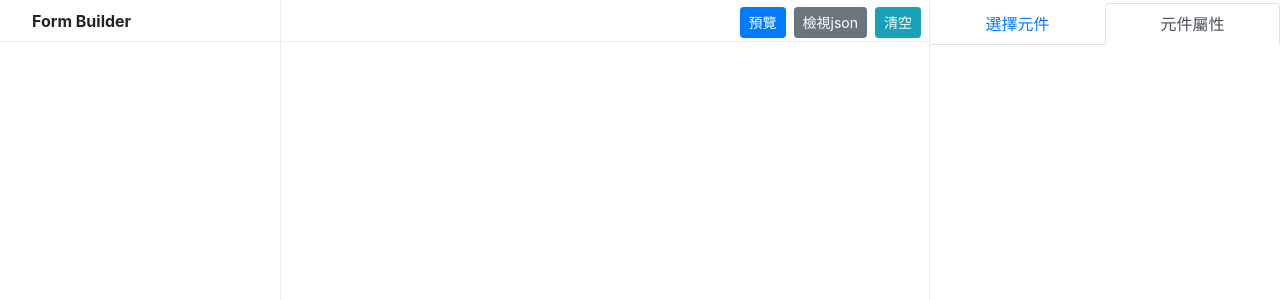
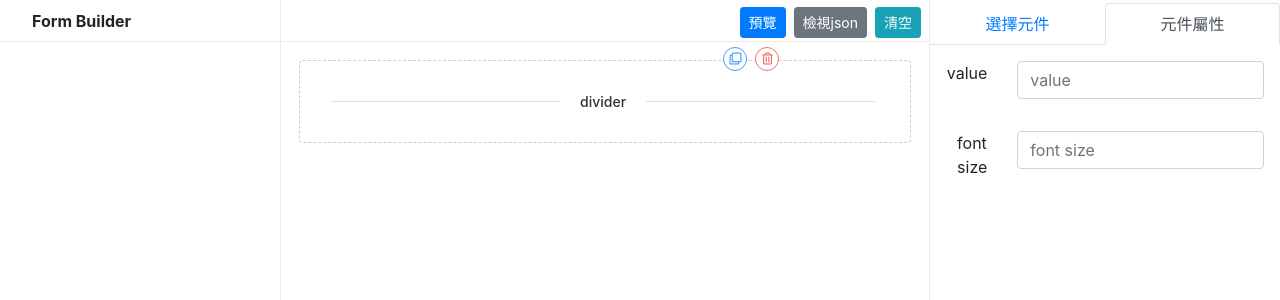
Before and after one commit to 7070587/farm-vue, a Vue app: page /w-home in a window 1280 px wide. Both pictures are taken after a click on the tab "元件屬性". Shown: the top 300 px of the page. Built offline with nearby package versions, Linux system fonts and the light colour scheme.

Commit message:
Add | divider.vue, divider-setting.vue

```diff
--- /dev/null
+++ b/src/components/form-builders/elements/divider/divider-setting.vue
@@ -0,0 +1,98 @@
+<template>
+    <div>
+
+        <b-row class="setting--row">
+            <b-col cols="2">
+                <div class="d-flex flex-column justify-content-start align-items-end w-100 h-100"> value </div>
+            </b-col>
+
+            <b-col cols="10">
+                <b-form-input placeholder="value"></b-form-input>
+            </b-col>
+        </b-row>
+
+        <b-row class="setting--row">
+            <b-col cols="2">
+                <div class="d-flex flex-column justify-content-start align-items-end w-100 h-100"> font size </div>
+            </b-col>
+
+            <b-col cols="10">
+                <b-form-input
+                    placeholder="font size"
+                    type="number"
+                    min="1"
+                ></b-form-input>
+            </b-col>
+        </b-row>
+    </div>
+
+</template>
+
+<script lang="ts">
+//#region Import
+//#region Vue
+import { Vue, Component } from 'vue-property-decorator';
+//#endregion
+
+//#region Module
+//#endregion
+
+//#region Framework
+//#endregion
+
+//#region Src
+//#endregion
+
+//#region Views
+//#endregion
+
+//#region Components
+//#endregion
+
+//#region Components Src
+import DeleteCopy from '@/components/form-builders/action/delete-copy.vue';
+//#endregion
+
+//#region Components Views
+//#endregion
+//#endregion
+
+@Component({
+    components: { DeleteCopy },
+})
+export default class ComponentDividerSetting extends Vue {
+    //#region Prop
+    //#endregion
+
+    //#region Variables
+
+    //#endregion
+
+    //#region Computed
+    //#endregion
+
+    //#region Watch
+    //#endregion
+
+    //#region Vue Life
+    private async beforeCreate(): Promise<void> {}
+    private async created(): Promise<void> {}
+    private async beforeMount(): Promise<void> {}
+    private async mounted(): Promise<void> {}
+    private async beforeDestroy(): Promise<void> {}
+    private async destroyed(): Promise<void> {}
+    //#endregion
+
+    //#region Init
+    //#endregion
+
+    //#region View Event
+    //#endregion
+
+    //#region Other Function
+    //#endregion
+}
+</script>
+
+<style scoped lang="scss">
+</style>
--- /dev/null
+++ b/src/components/form-builders/elements/divider/divider.vue
@@ -0,0 +1,114 @@
+<template>
+    <b-row
+        class="generate--row"
+        :class="{ 'generate--row__selected': isActived }"
+    >
+
+        <b-col cols="10">
+            <DeleteCopy />
+            <div class="divider">
+                <div class="divider-text">
+                    divider
+                </div>
+            </div>
+        </b-col>
+    </b-row>
+</template>
+
+<script lang="ts">
+//#region Import
+//#region Vue
+import { Vue, Component, Prop } from 'vue-property-decorator';
+//#endregion
+
+//#region Module
+//#endregion
+
+//#region Framework
+//#endregion
+
+//#region Src
+//#endregion
+
+//#region Views
+//#endregion
+
+//#region Components
+//#endregion
+
+//#region Components Src
+import DeleteCopy from '@/components/form-builders/action/delete-copy.vue';
+//#endregion
+
+//#region Components Views
+//#endregion
+//#endregion
+
+@Component({
+    components: { DeleteCopy },
+})
+export default class ComponentDivider extends Vue {
+    //#region Prop
+    @Prop({
+        type: Boolean, // Boolean, Number, String, Array, Object
+        default: () => false,
+    })
+    private isActived: boolean;
+    //#endregion
+
+    //#region Variables
+    private DefaultImage = require('@/assets/image-default.svg');
+
+    //#endregion
+
+    //#region Computed
+    //#endregion
+
+    //#region Watch
+    //#endregion
+
+    //#region Vue Life
+    private async beforeCreate(): Promise<void> {}
+    private async created(): Promise<void> {}
+    private async beforeMount(): Promise<void> {}
+    private async mounted(): Promise<void> {}
+    private async beforeDestroy(): Promise<void> {}
+    private async destroyed(): Promise<void> {}
+    //#endregion
+
+    //#region Init
+    //#endregion
+
+    //#region View Event
+    //#endregion
+
+    //#region Other Function
+    //#endregion
+}
+</script>
+
+<style scoped lang="scss">
+.divider {
+    background-color: transparent;
+    position: relative;
+    display: block;
+    width: 120.5%;
+    height: 0;
+    margin: 24px 0;
+    border: 0;
+    border-bottom: 1px;
+    border-style: solid;
+    border-color: #dcdfe6;
+}
+
+.divider-text {
+    position: absolute;
+    background-color: #fff;
+    padding: 0 20px;
+    font-weight: 500;
+    color: #303133;
+    font-size: 14px;
+    left: 50%;
+    transform: translateX(-50%) translateY(-50%);
+}
+</style>
--- a/src/views/home/home.vue
+++ b/src/views/home/home.vue
@@ -34,8 +34,9 @@
                 </div>
             </div>
 
+            <ComponentDivider />
+
             <div class="generate">
-
                 <draggable
                     class="generate--container"
                     :list="drawingList"
@@ -99,6 +100,7 @@
                 </b-tab>
 
                 <b-tab title="元件屬性">
+                    <ComponentDividerSetting />
                 </b-tab>
 
             </b-tabs>
@@ -130,6 +132,8 @@ import { ComponentList, ModelsConfigComponent as Model } from '@/config';
 //#endregion
 
 //#region Components Src
+import ComponentDivider from '@/components/form-builders/elements/divider/divider.vue';
+import ComponentDividerSetting from '@/components/form-builders/elements/divider/divider-setting.vue';
 //#endregion
 
 //#region Components Views
@@ -141,6 +145,8 @@ import draggable from 'vuedraggable';
 @Component({
     components: {
         draggable,
+        ComponentDivider,
+        ComponentDividerSetting,
     },
 })
 export default class VuePageClass extends Vue {
```
